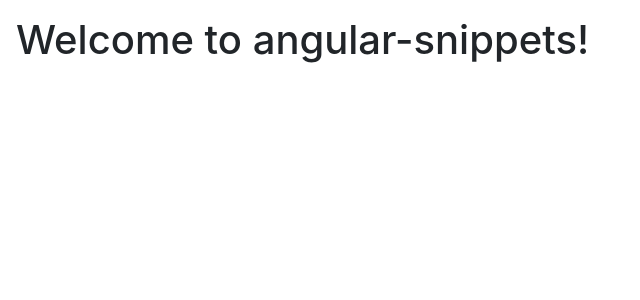
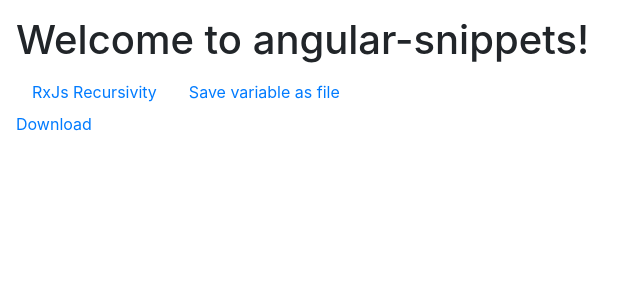
Before and after one commit to adelinor/angular-snippets, an Angular app: page /blob-save in a window 1280 px wide. Before the commit this address led to /. Shown: the top 300 px of the page, without its empty margins (0-640 px from the left). Built offline with nearby package versions, Linux system fonts and the light colour scheme.

Commit message:
Add blob save example

```diff
--- a/src/app/app-routing.module.ts
+++ b/src/app/app-routing.module.ts
@@ -2,10 +2,12 @@
 import { RouterModule, Routes } from '@angular/router';
 
 import { FactorialComponent } from './rxjs-recursive-observable/factorial/factorial.component';
+import { BlobSaveComponent } from './blob-save/blob-save/blob-save.component';
 
 const routes: Routes = [
   { path: '', redirectTo: '/rxjs-recursive-observable/factorial', pathMatch: 'full' },
-  { path: 'rxjs-recursive-observable/factorial', component: FactorialComponent }
+  { path: 'rxjs-recursive-observable/factorial', component: FactorialComponent },
+  { path: 'blob-save', component: BlobSaveComponent },
 ];
 
 @NgModule({
--- a/src/app/app.component.html
+++ b/src/app/app.component.html
@@ -3,6 +3,14 @@
     Welcome to {{ title }}!
   </h1>
 
+  <ul class="nav">
+    <li class="nav-item">
+      <a class="nav-link" href="/">RxJs Recursivity</a>
+    </li>
+    <li class="nav-item">
+        <a class="nav-link" href="/blob-save">Save variable as file</a>
+      </li>
+    </ul>
   <router-outlet></router-outlet>
 
 </div>
--- a/src/app/app.module.ts
+++ b/src/app/app.module.ts
@@ -5,6 +5,7 @@
 
 import { AppComponent } from './app.component';
 import { AppRoutingModule } from './/app-routing.module';
+import { BlobSaveModule } from './blob-save/blob-save.module';
 
 
 @NgModule({
@@ -14,6 +15,7 @@
   imports: [
     BrowserModule,
     RxjsRecursiveObservableModule,
+    BlobSaveModule,
     AppRoutingModule
   ],
   providers: [],
--- /dev/null
+++ b/src/app/blob-save/blob-save/blob-save.component.html
@@ -0,0 +1 @@
+<a [href]="contentUrl" download="Download.xml">Download</a>
--- /dev/null
+++ b/src/app/blob-save/blob-save/blob-save.component.ts
@@ -0,0 +1,39 @@
+import { Component, OnInit, OnDestroy } from '@angular/core';
+import { DomSanitizer } from '@angular/platform-browser';
+import { SafeUrl } from '@angular/platform-browser/src/security/dom_sanitization_service';
+
+
+@Component({
+  selector: 'app-blob-save',
+  templateUrl: './blob-save.component.html',
+  styleUrls: ['./blob-save.component.css']
+})
+export class BlobSaveComponent implements OnInit, OnDestroy {
+
+  private xml = `<theRoot element="hello">
+      <child><header name="something">Some very long value</header></child>
+    </theRoot>`;
+  contentUrl: SafeUrl = null;
+  private urlAsString: string = null;
+
+  /**
+   * White list blob urls as explained in:
+   * https://stackoverflow.com/questions/37432609/how-to-avoid-adding-prefix-unsafe-to-link-by-angular2
+   */
+  constructor(private sanitizer: DomSanitizer) { }
+
+  ngOnInit() {
+    const cnt = new Blob([this.xml], {type: 'text/xml'});
+    this.urlAsString = window.URL.createObjectURL(cnt);
+    this.contentUrl =  this.sanitizer.bypassSecurityTrustUrl(this.urlAsString);
+  }
+
+  ngOnDestroy(): void {
+    if (this.urlAsString) {
+      console.log(`Dispose of ${this.urlAsString}`);
+      window.URL.revokeObjectURL(this.urlAsString);
+      this.contentUrl = null;
+      this.urlAsString = null;
+    }
+  }
+}
--- a/src/app/blobsave/blob-save/blob-save.component.html
+++ /dev/null
@@ -1,3 +0,0 @@
-<p>
-  blob-save works!
-</p>
```
Also changed, not shown: src/app/blob-save/blob-save.module.ts (added, +11 -0 lines), src/app/blobsave/blob-save/blob-save.component.ts (deleted, +0 -20 lines), src/app/blob-save/blob-save/blob-save.component.css (added), 9 other files (tests, documents, lock files or other folders).
